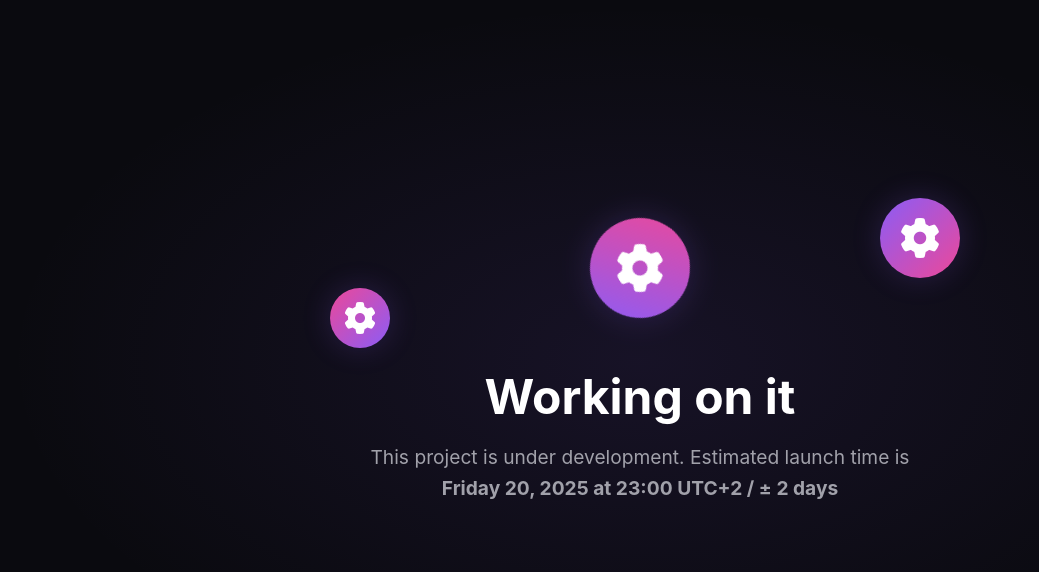
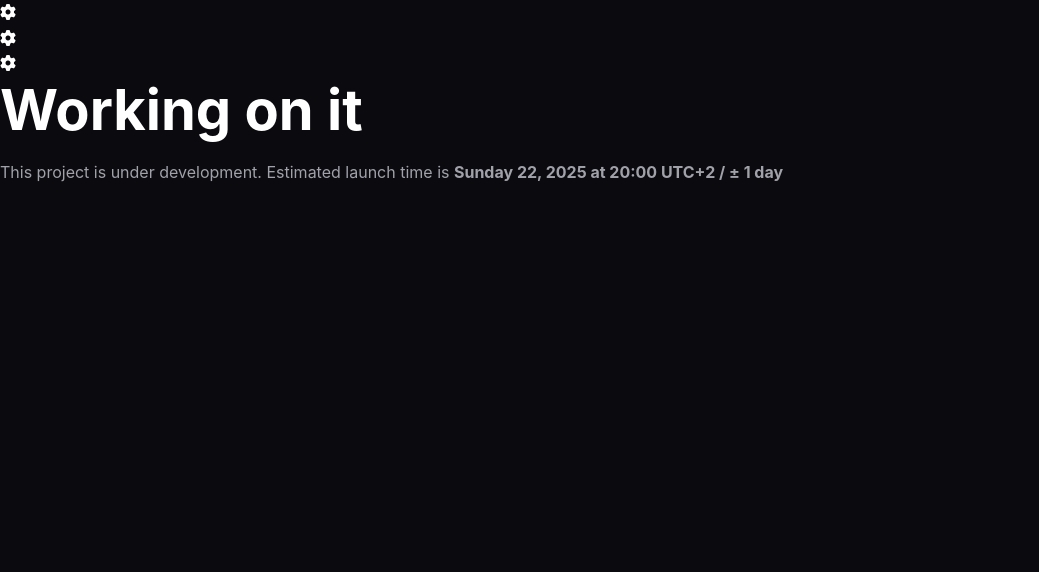
Before and after one commit to SoneMC/sonemc.github.io, a plain HTML site: page index.html in a window 1280 px wide. Shown: the whole page, without its empty margins (0-1039 px from the left). Drawn offline with Linux system fonts and the light colour scheme.

Commit message:
Update index.html

```diff
--- a/index.html
+++ b/index.html
@@ -7,7 +7,6 @@
     <link rel="icon" type="image/x-icon" href="https://avatars.githubusercontent.com/u/215273978?v=4">
     <link rel="stylesheet" href="https://cdnjs.cloudflare.com/ajax/libs/font-awesome/6.0.0/css/all.min.css">
     <link rel="stylesheet" href="css/global.css">
-    <link rel="stylesheet" href="css/work.css">
 </head>
 <body>
     <div class="maintenance-container">
@@ -25,11 +24,10 @@
             </div>
 
             <h1 class="maintenance-title">Working on it</h1>
-            <p class="maintenance-message">This project is under development. Estimated launch time is <b> Friday 20, 2025 at 23:00 UTC+2 / ± 2 days</b> </p>
+            <p class="maintenance-message">This project is under development. Estimated launch time is <b> Sunday 22, 2025 at 20:00 UTC+2 / ± 1 day</b> </p>
 
         </div>
     </div>
 
-    <script src="js/work.js" type="module"></script>
 </body>
 </html>
```
